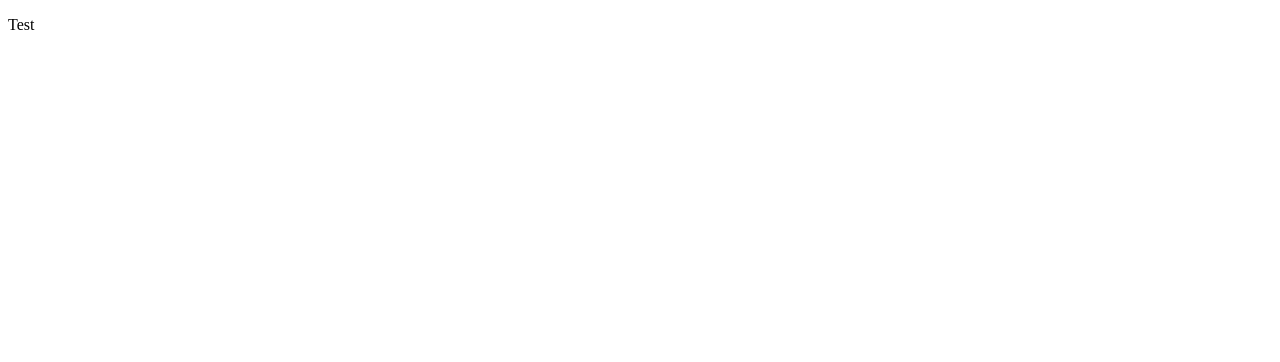
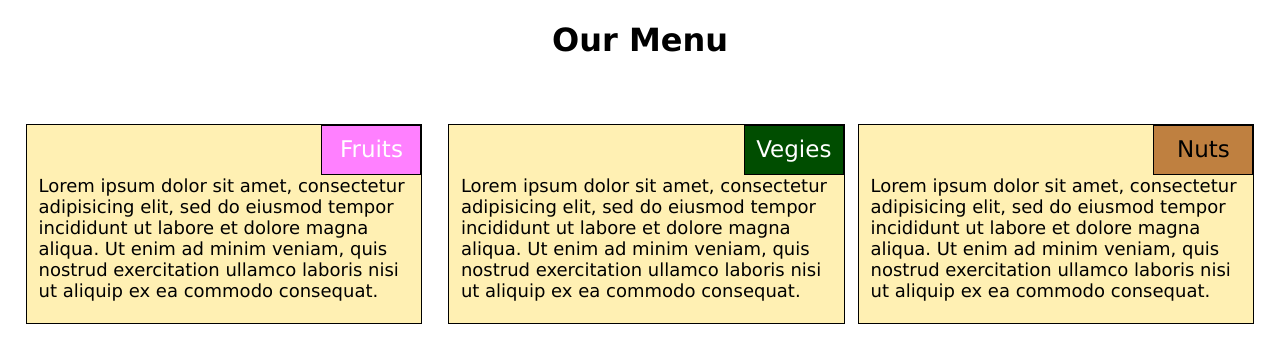
Before and after one commit to DraskoNikolic/module-2-assignment, a plain HTML site: page assignment-2-resolution/Index.html in a window 1280 px wide. Drawn offline with Linux system fonts and the light colour scheme.

Commit message:
assignment-2

```diff
--- a/assignment-2-resolution/Index.html
+++ b/assignment-2-resolution/Index.html
@@ -2,9 +2,24 @@
 <html>
 <head>
   <meta charset="utf-8">
+  <meta name="viewport" content="width=device-width, initial-scale=1">
+  <link rel="stylesheet" href="assignment-2-resolution.css">
   <title> Module-2-Assignment</title>
 </head>
 <body>
-  <p>Test</p>
+  <header>
+    <h1>Our Menu</h1>
+  </header>
+  <div class="row">
+    <div class="box mid-box sm-box "><p><kbd class="fruits">Fruits</kbd>
+      Lorem ipsum dolor sit amet, consectetur adipisicing elit, sed do eiusmod tempor incididunt ut labore et dolore magna aliqua. Ut enim ad minim veniam, quis nostrud exercitation ullamco laboris nisi ut aliquip ex ea commodo consequat.
+    </p></div>
+    <div class="box2 mid-box2 sm-box "><p><kbd class="vegies">Vegies</kbd>
+      Lorem ipsum dolor sit amet, consectetur adipisicing elit, sed do eiusmod tempor incididunt ut labore et dolore magna aliqua. Ut enim ad minim veniam, quis nostrud exercitation ullamco laboris nisi ut aliquip ex ea commodo consequat.
+  </p></div>
+    <div class="box3 mid-box3 sm-box"><p><kbd class="nuts">Nuts</kbd>
+      Lorem ipsum dolor sit amet, consectetur adipisicing elit, sed do eiusmod tempor incididunt ut labore et dolore magna aliqua. Ut enim ad minim veniam, quis nostrud exercitation ullamco laboris nisi ut aliquip ex ea commodo consequat.
+    </p></div>
+</div>
 </body>
 </html>
--- /dev/null
+++ b/assignment-2-resolution/assignment-2-resolution.css
@@ -0,0 +1,107 @@
+*{box-sizing: border-box;
+  font-family: verdana;
+}
+body{ margin:0px;}
+
+
+h1{text-align:center;
+  font-size:32px;    /* 75% bigger than the text font-size */
+}
+
+p{position:relative;
+  color:black;
+  text-align:left;
+  word-wrap: break-word;
+  background-color: #fff0b3;
+  height:200px;
+  width:100%;
+  border: 1px solid black;
+  overflow:hidden;
+  padding-top: 50px;
+  padding-left: 3%;
+  padding-right:3%;
+  font-size: 18px;
+  /* overflow: overlay; If the amount of text is larger than a div */
+
+}
+kbd{position:absolute;
+  border:1px solid black;
+  top:0px;
+  right:0px;
+  float:right;
+  height:25%;
+  width:100px;
+  text-align: center;
+  line-height: 200%;  /* just for one line of text*/
+  font-size:23px;} /* 25% bigger than text font-size*/
+
+.row{
+    width: 100%;
+    margin: 0px;}
+
+.fruits{
+    background-color: #ff80ff;
+    color:white;}
+.vegies{ background-color:#004d00;
+    color:white;}
+.nuts{background-color: #bf8040;
+      color:black;}
+
+
+
+@media  (min-width:992px){.box , .box2, .box3{
+        float:left;}
+
+      .box{
+        width:31%;
+        margin: 2% 1% 2% 2%;
+      }
+
+      .box2{
+        width:31%;
+        margin: 2% 1% 2% 1%;
+      }
+
+      .box3{
+        width:31%;
+        margin: 2% 2% 2% 0%;
+      }
+      /*I am making .box2 and .box3, because on the module-assignment mockup, you could see
+      that there is difference in margins between box 1(chicken),box 2(beef) and  box 2(beef)box 3(Sushi).*/
+    }
+
+    @media (min-width: 768px) and (max-width: 991px) {.mid-box,.mid-box2, .mid-box3
+      {
+        float:left;
+      }
+
+      .mid-box{ width:44%;
+        margin-right: 2%;
+        margin-left:4%;
+      }
+
+      .mid-box2{width:44%;
+        margin-right:4%;
+        margin-left:2%;
+      }
+
+      .mid-box3{
+        clear: left;
+        width:92%;
+        margin-left: 4%;
+        margin-right: 4%;
+        margin-top: 5px;
+      }
+
+    }
+
+    @media(max-width:767px){.sm-box{
+      /* It seems,in the mockup, that the right margin is smaller than left one, so I will make it look like that*/
+      float:left;
+    }
+    .sm-box{width: 90%;
+      margin-left: 6%;
+      margin-right:4%;
+      margin-top:10px;
+    }
+  }
```
Lines whose indentation alone changed are shown as unchanged.
